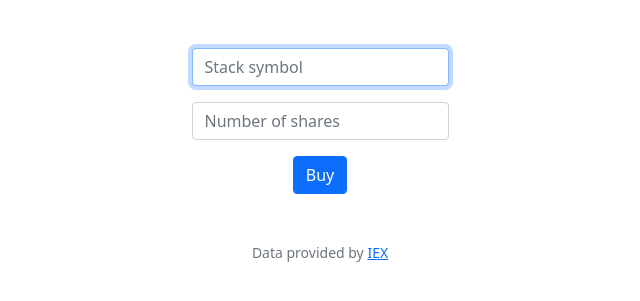
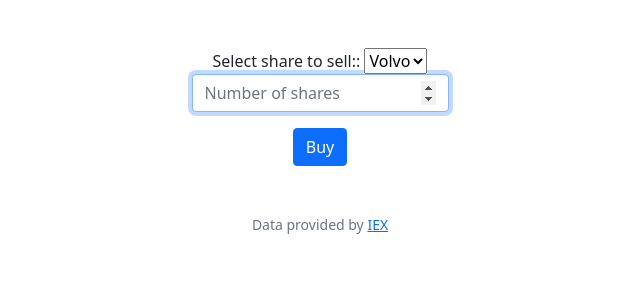
Before and after one commit to Stachu9/CS50-basic, a Flask app: template finance/templates/sell.html in a window 1280 px wide. Shown: the part 76-377 px from the top of the page, without its empty margins (320-960 px from the left). Run offline with Flask 3, Linux system fonts and the light colour scheme; the template is opened without the code that fills it, so the values that code supplies are empty; some libraries are stand-ins or nearby versions.

Commit message:
Tue, Oct 10, 2023, 4:15 PM +02:00

```diff
--- a/finance/templates/sell.html
+++ b/finance/templates/sell.html
@@ -5,10 +5,14 @@
 {% endblock %}
 
 {% block main %}
-    <form action="/buy" method="post">
-        <div class="mb-3">
-            <input autocomplete="off" autofocus class="form-control mx-auto w-auto" id="symbol" name="symbol" placeholder="Stack symbol" type="text">
-        </div>
+    <form action="/sell" method="post">
+        <label for="shares">Select share to sell::</label>
+<select id="shares" name="share" form="carform">
+  <option value="volvo">Volvo</option>
+  <option value="saab">Saab</option>
+  <option value="opel">Opel</option>
+  <option value="audi">Audi</option>
+</select>
         <div class="mb-3">
             <input autocomplete="off" autofocus class="form-control mx-auto w-auto" id="shares" name="shares" placeholder="Number of shares" type="number" min="1">
         </div>
```
